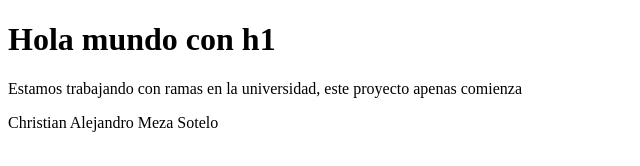
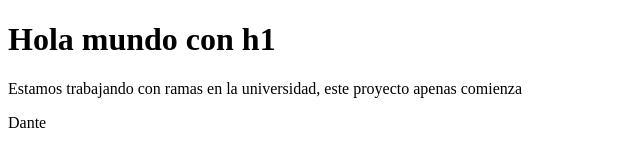
Before and after one commit to ChristianMeza05/Reporsitorio3, a plain HTML site: page index.html in a window 1280 px wide. Shown: the whole page, without its empty margins (0-640 px from the left). Drawn offline with Linux system fonts and the light colour scheme.

Commit message:
se modifico el index con parrafo mascota

```diff
--- a/index.html
+++ b/index.html
@@ -9,6 +9,6 @@
 <body>
     <h1>Hola mundo con h1</h1>
     <p>Estamos trabajando con ramas en la universidad, este proyecto apenas comienza</p>
-    <p>Christian Alejandro Meza Sotelo</p>
+    <p>Dante</p>
 </body>
 </html>
```
